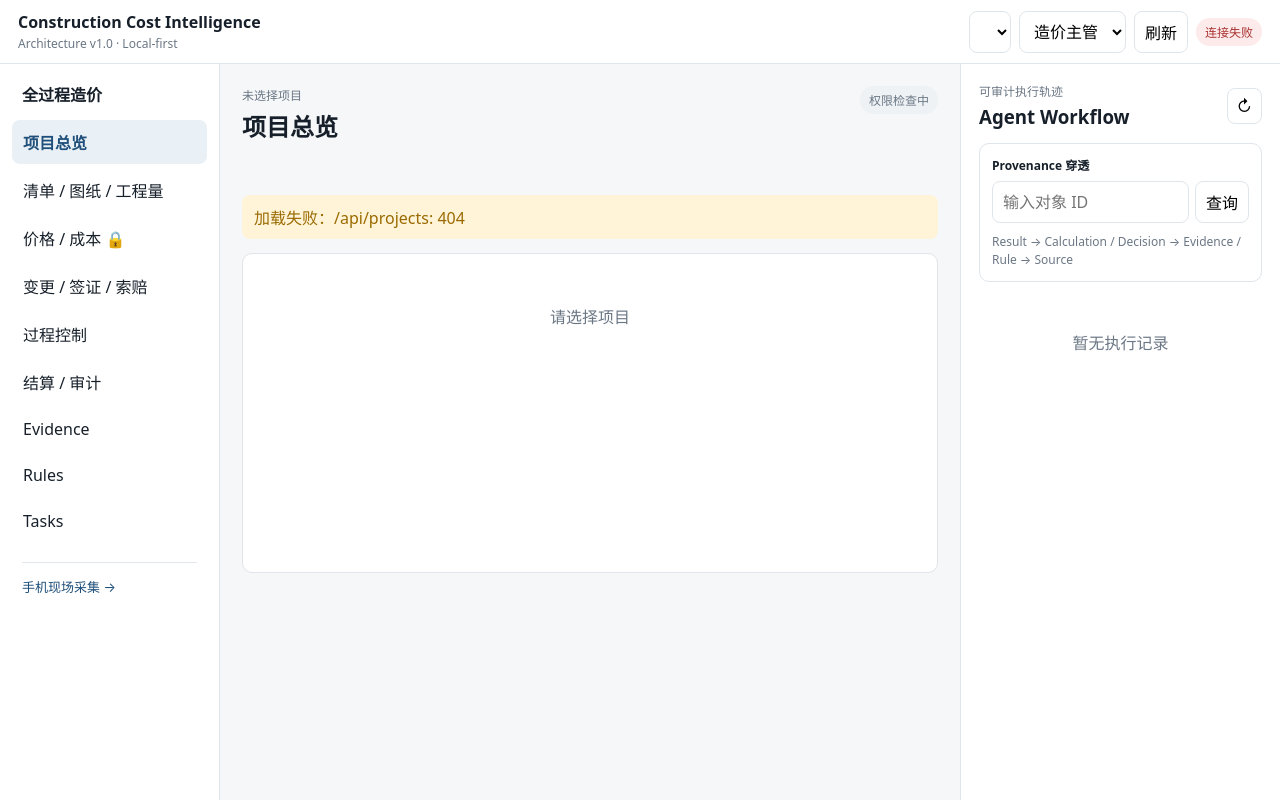
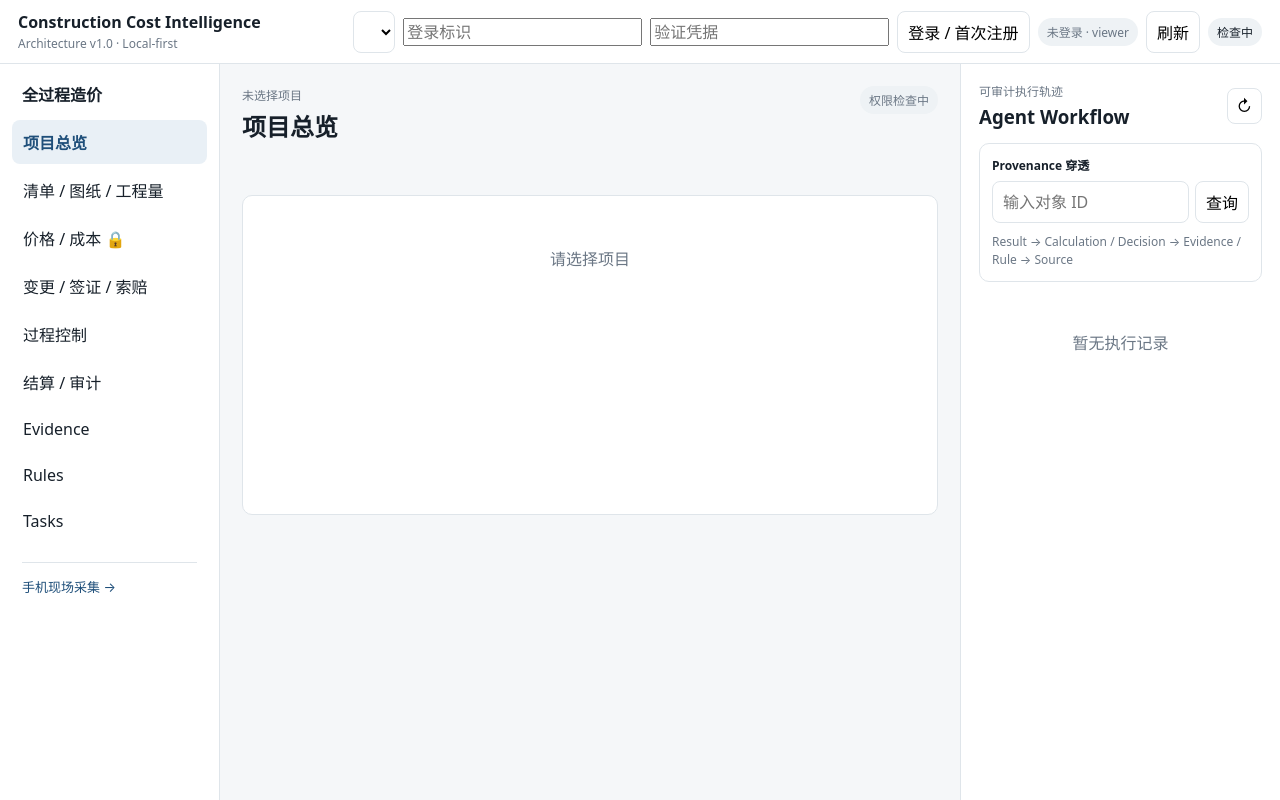
Before and after one commit to nicola-king/cost-agent, a Flask app: template releases/v0.3.0-rc1/source/app/templates/index.html in a window 1280 px wide. Run offline with Flask 3, Linux system fonts and the light colour scheme; the template is opened without the code that fills it, so the values that code supplies are empty.

Commit message:
ux: replace role selector with preregistered identity login

```diff
--- a/releases/v0.3.0-rc1/source/app/templates/index.html
+++ b/releases/v0.3.0-rc1/source/app/templates/index.html
@@ -11,16 +11,11 @@
     <div class="brand"><strong>Construction Cost Intelligence</strong><span>Architecture v1.0 · Local-first</span></div>
     <div class="top-actions">
       <select id="projectSelect" aria-label="选择项目"></select>
-      <select id="roleSelect" aria-label="选择角色">
-        <option value="cost_lead">造价主管</option>
-        <option value="project_manager">项目经理</option>
-        <option value="cost_engineer">造价人员</option>
-        <option value="technical">技术</option>
-        <option value="production">生产</option>
-        <option value="measurement">测量</option>
-        <option value="laboratory">试验</option>
-        <option value="records">资料</option>
-      </select>
+      <input id="loginId" class="auth-input" placeholder="登录标识">
+      <input id="loginSecret" class="auth-input" type="password" placeholder="验证凭据">
+      <button id="loginBtn" class="secondary">登录 / 首次注册</button>
+      <span id="identityBadge" class="status muted">未登录 · viewer</span>
+      <button id="logoutBtn" class="secondary hidden">退出</button>
       <button id="refreshBtn" class="secondary">刷新</button>
       <span id="healthBadge" class="status">检查中</span>
     </div>
```
